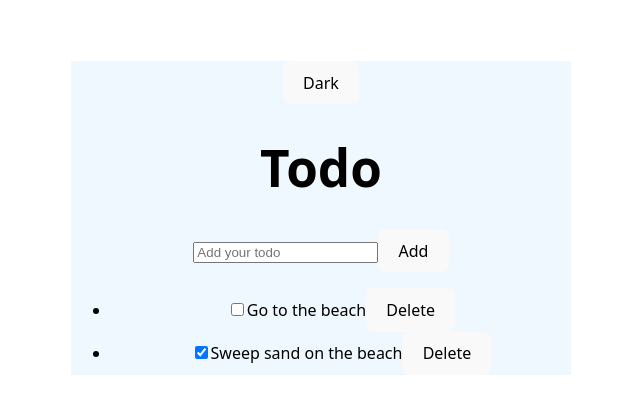
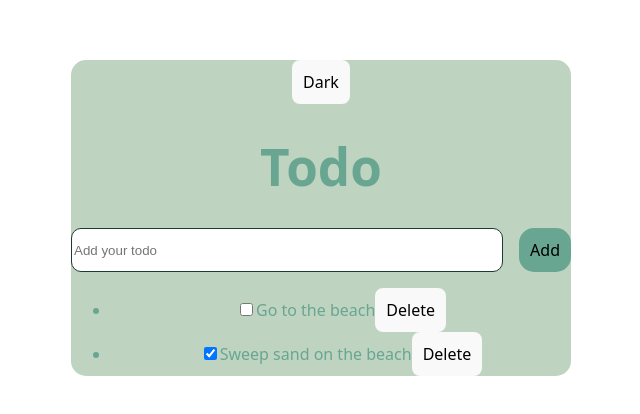
Before and after one commit to 4Drea4/Context-API-Implementation, a React (Vite) app in the folder contextstate/: page / in a window 1280 px wide. Shown: the part 174-588 px from the top of the page, without its empty margins (319-959 px from the left). Built offline with nearby package versions, Linux system fonts and the light colour scheme.

Commit message:
basic styling for light and dark

```diff
--- a/contextstate/src/App.css
+++ b/contextstate/src/App.css
@@ -43,13 +43,61 @@
 }
 
 .light{
-  background-color: aliceblue;
-  color: black;
+  background-color: #BFD3C1;
+  color: #68A691;
   min-width: 500px;
+  border-radius: 15px;
 }
 .dark{
-  background-color: black;
-  color: aliceblue;
+  background-color: #001011;
+  color: #EFC7C2;
   min-width: 500px;
+ border-radius: 15px;
+}
+form{
+  display: flex;
+  gap: 1rem;
+  margin-bottom: 5px;
+}
+
+button {
+  padding: 10px;
 
 }
+
+input{
+  flex:1;
+  border-radius: 10px;
+  outline: none;
+  border: 1px solid;
+}
+.dark input{
+  color: #EFC7C2;
+  border: 1px solid;
+}
+.light input{
+  border: 1px solid;
+  color: #1f3a33;
+}
+/* buttons */
+
+
+form button {
+  border-radius: 15px;
+  border: 1px solid transparent;
+}
+
+.light form button{
+  background-color: #68A691;
+  color: black;
+
+}
+.dark form button{
+  background-color: #EFC7C2;
+  color:#001011 ;
+}
+/* #EFC7C2
+#0C120C
+#001011
+#68A691
+#694F5D */
--- a/contextstate/src/components/ThemeToggleButton.tsx
+++ b/contextstate/src/components/ThemeToggleButton.tsx
@@ -4,7 +4,7 @@ export default function ThemeToggle(){
     const {theme, toggleTheme} = useTheme();
 
     return(
-        <button onClick={toggleTheme}>
+        <button  className="toggle" onClick={toggleTheme}>
             {theme === "light" ? "Dark": "Light"}
         </button>
     )
--- a/contextstate/src/components/TodoList.tsx
+++ b/contextstate/src/components/TodoList.tsx
@@ -5,7 +5,7 @@ export default function TodoList(){
     const {todos} =  useTodos();
 
     if (todos.length === 0){
-        return <p>Add a todos</p>
+        return <p>Add a todo Item</p>
     }
     return(
         <ul>
```
